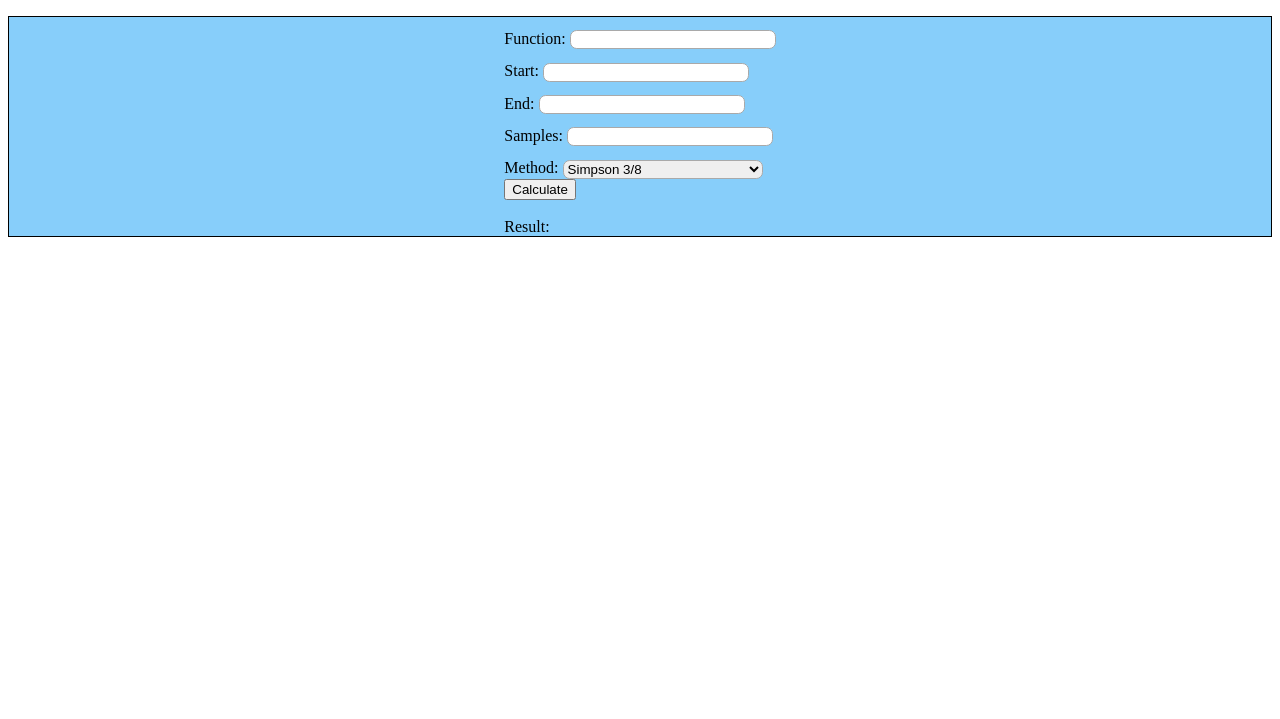
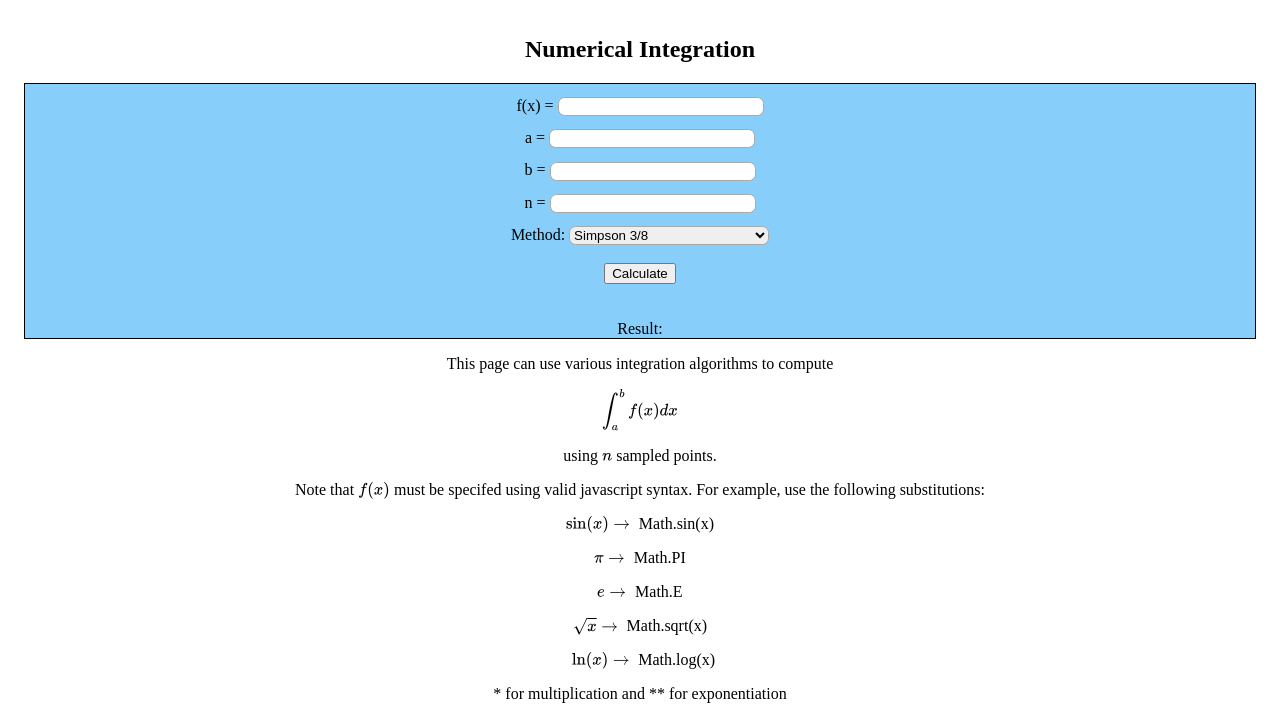
Before and after one commit to gregt114/gregt114.github.io, a plain HTML site: page integrate.html in a window 1280 px wide. Shown: the part 143-862 px from the top of the page. Before the commit the page ends 800 px from the top, so only its background shows below. Drawn offline with nearby package versions, Linux system fonts and the light colour scheme.

Commit message:
Added mathjax to integration page and updated styling

```diff
--- a/css/integrate.css
+++ b/css/integrate.css
@@ -1,7 +1,20 @@
+
+#page-title {
+    display: flex;
+    justify-content: center;
+}
+
+.description {
+    display: flex;
+    justify-content: center;
+}
 
 .content {
     display: flex;
+    flex-direction: column;
     justify-content: center;
+    align-items: center;
+    margin: 1em;
 
     border: 1px solid black;
     background-color: lightskyblue
@@ -9,19 +22,23 @@
 
 .user-in {
     margin-top: 1em;
-    border: 1px solid darkgray;
+    border: 1px solid;
+    border-color: darkgray;
     border-radius: 0.5em;
     width: 15em;
-    transition: background-color 1s, width 1s;
+    transition: background-color 1s, width 1s, border-color 1s;
 }
 
-.user-in:focus {
+
+.user-in:hover, .user-in:focus {
     background-color: lightgray;
-
+    width: 18em;
+    border-color: black;
 }
 
-.user-in:hover {
-    background-color: lightblue;
-    width: 20em;
-
+#method {
+    transition: background-color 1s, border-color 1s;
 }
+#method:hover, #method:focus {
+    width: 15em;
+}
--- a/integrate.html
+++ b/integrate.html
@@ -5,8 +5,9 @@
     <meta http-equiv="X-UA-Compatible" content="IE=edge">
     <meta name="viewport" content="width=device-width, initial-scale=1.0">
     <title>Greg's Website</title>
-    <link rel="stylesheet" href="css/base.css">
-    <link rel="stylesheet" href="css/integrate.css">
+    <link rel="stylesheet" href="./css/base.css">
+    <link rel="stylesheet" href="./css/integrate.css">
+    <script src="./js/load-mathjax.js" async></script>
     <h1 id="site-title">Website Title</h1>
 </head>
 <body>
@@ -20,40 +21,73 @@
 
 
       <br>
-
+      <h2 id="page-title">Numerical Integration</h2>
       <div class="content">
-        <form>
-            <label for="func-input">Function:</label>
+        <div>
+            <label for="func-input">f(x) = </label>
             <input type="text" id="func-input" class="user-in"><br>
-
-            <label for="start">Start:</label>
+        </div>
+        <div>
+            <label for="start">a = </label>
             <input type="number" id="start" class="user-in"><br>
-
-            <label for="end">End:</label>
+        </div>
+        <div>
+            <label for="end">b = </label>
             <input type="number" id="end" class="user-in"><br>
-
-            <label for="samples">Samples:</label>
+        </div>
+        <div>
+            <label for="samples">n = </label>
             <input type="number" id="samples" class="user-in"><br>
-
+        </div>
+        <div>
             <label for="method">Method:</label>
             <select id="method" class="user-in">
                 <option value="midpoint">Midpoint</option>
                 <option value="trapezoid">Trapezoid</option>
                 <option value="simpson13">Simpson 1/3</option>
                 <option value="simpson38" selected>Simpson 3/8</option>
-            </select><br>
-
+            </select>
+        </div>
+        <br>
+        <div>
             <input type="button" value="Calculate" id="submit">
-            <br><br>
-
+        </div>
+        <br><br>
+        <div>
             Result:<output for="func-input start end samples method" id="result"></output>
-        </form>
+        </div>
     </div>
 
-      <script type="module" src="./js/test.js"></script>
+    <p class="description">
+        This page can use various integration algorithms to compute
+    </p>
+    $$ \int_a^b f(x)dx $$
+    <p class="description">
+    using \(\ n \ \) sampled points.
+    </p>
+    <p class="description">
+        Note that \(\ f(x)\ \) must be specifed using valid javascript syntax. For example, use the following substitutions:
+    </p>
+    <p class="description">
+        \(\sin(x) \rightarrow \ \) Math.sin(x)
+    </p>
+    <p class="description">
+        \(\pi \rightarrow \ \) Math.PI
+    </p>
+    <p class="description">
+        \( e \rightarrow \ \) Math.E
+    </p>
+    <p class="description">
+        \(\sqrt{x} \rightarrow \ \) Math.sqrt(x)
+    </p>
+    <p class="description">
+        \(\ \ln(x) \rightarrow \ \) Math.log(x)
+    </p>
+    <p class="description">
+        * for multiplication and ** for exponentiation
+    </p>
 
-
-
+    <script type="module" src="./js/integrate.js"></script>
 
 
 </body>
--- /dev/null
+++ b/js/load-mathjax.js
@@ -0,0 +1,15 @@
+window.MathJax = {
+    tex: {
+      inlineMath: [['$', '$'], ['\\(', '\\)']]
+    },
+    svg: {
+      fontCache: 'global'
+    }
+  };
+
+  (function () {
+    var script = document.createElement('script');
+    script.src = 'https://cdn.jsdelivr.net/npm/mathjax@3/es5/tex-svg.js';
+    script.async = true;
+    document.head.appendChild(script);
+  })();
--- a/js/utils.js
+++ b/js/utils.js
@@ -6,7 +6,8 @@ function isSafe(str){
     // Banned strings from input
     let banned = [':', ';', '?', '!', '@', '#', '$', '%', '^', '&', '_', '=',
                 '{', '}', '[', ']', '|', '~', '\`', '\"', '\'', '\\',
-            'document', 'console', 'let', 'var', 'const', 'null', 'undefined'];
+                'document', 'console', 'let', 'var', 'const', 'null', 'undefined',
+                'script'];
     for(let i=0; i < banned.length; i++){
         if(str.includes(banned[i])){
             return false;
```
Also changed, not shown: index.html (+0 -1 lines), js/integrate.js (renamed from js/test.js).
